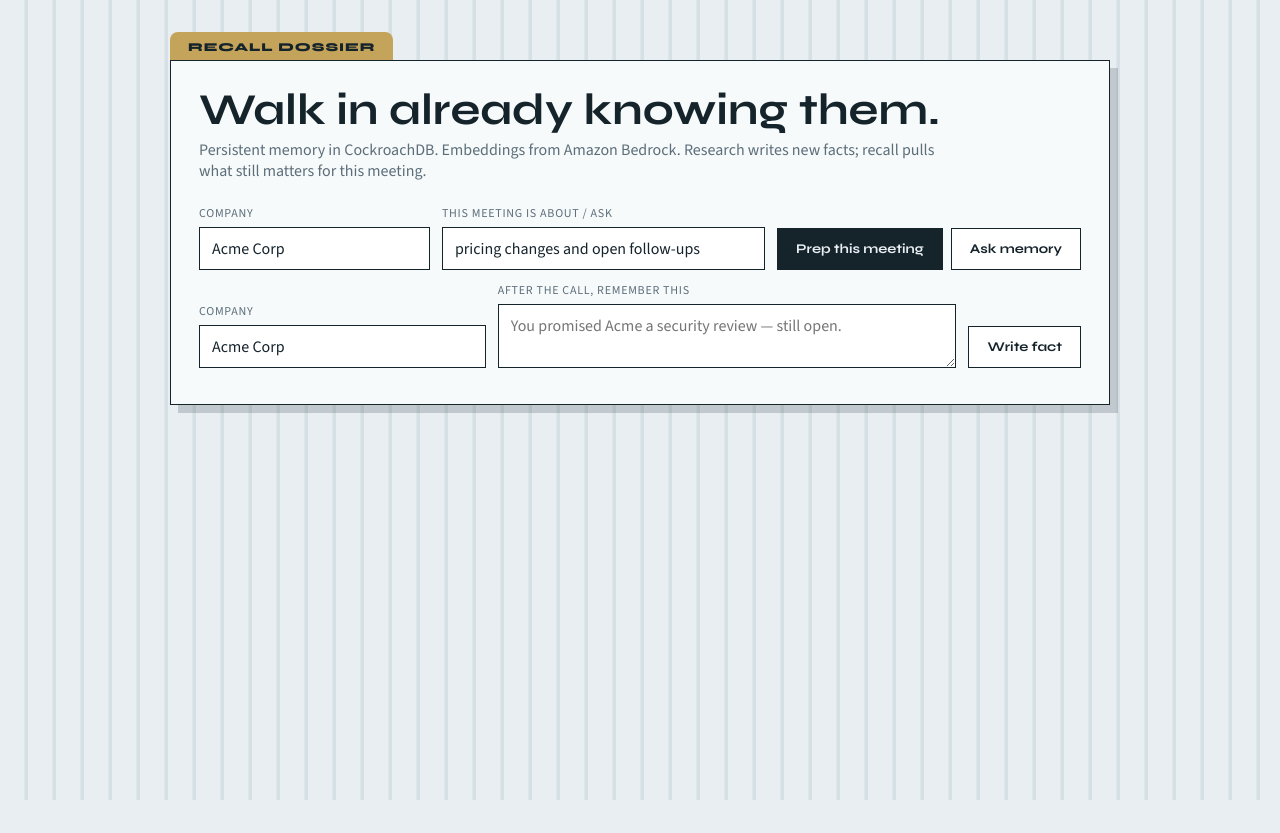
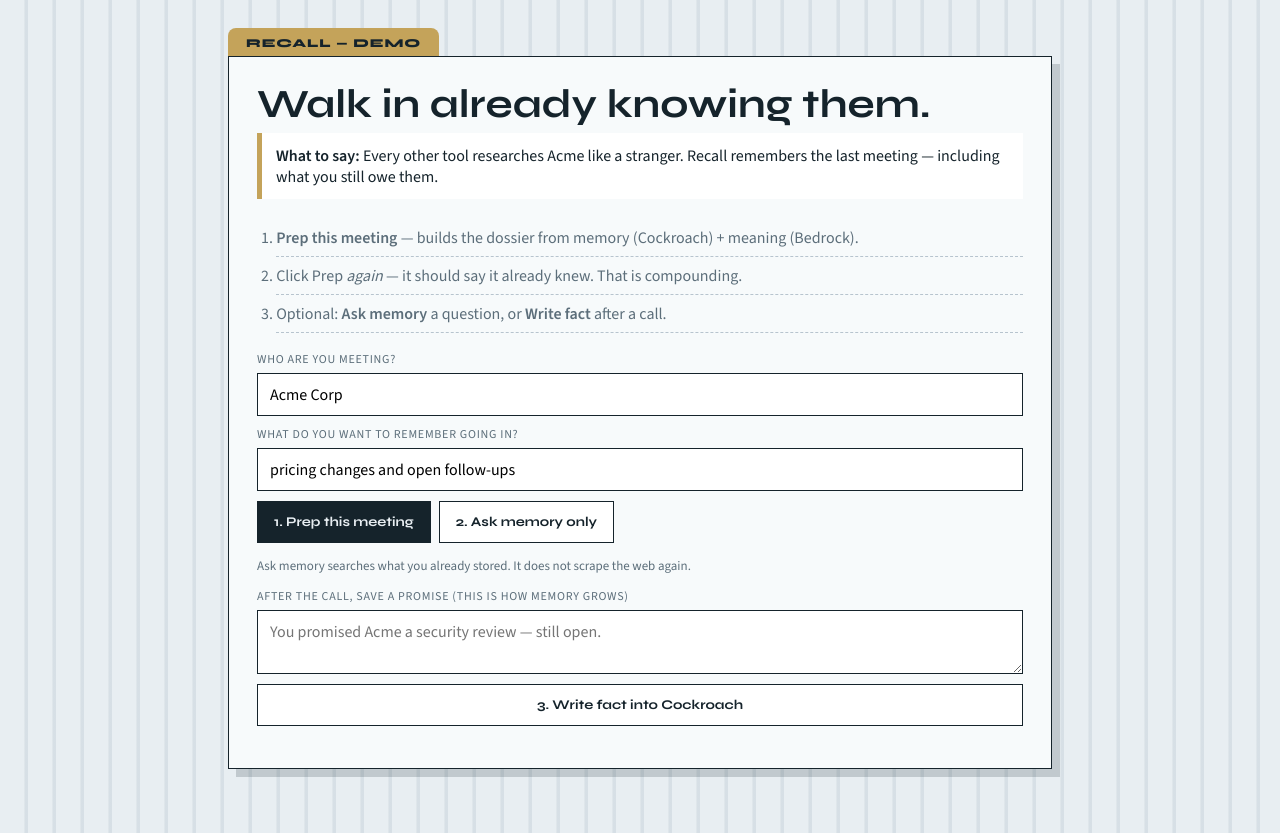
Before and after one commit to rishwarii/recall-dev, a Flask app: page / in a window 1280 px wide. Before the commit the page ends 800 px from the top, so only its background shows below. Run offline with Flask 3, Linux system fonts and the light colour scheme; data that the repository does not hold is empty; some libraries are stand-ins or nearby versions.

Commit message:
Simplify the demo UI into a presenter script with no raw scores.
Co-authored-by: Cursor <cursoragent@cursor.com>

```diff
--- a/agent.py
+++ b/agent.py
@@ -314,7 +314,7 @@ def remember_note(company: str, note: str) -> dict:
         total = _counts(conn, cid)
         return _pack(
             company,
-            "Logged a new note",
+            "what I just learned",
             cid,
             total,
             [{"text": t, "distance": float(d)} for t, d in hits],
--- a/templates/index.html
+++ b/templates/index.html
@@ -3,7 +3,7 @@
 <head>
   <meta charset="utf-8" />
   <meta name="viewport" content="width=device-width, initial-scale=1" />
-  <title>Recall — meeting dossier</title>
+  <title>Recall — walk in already knowing them</title>
   <link rel="preconnect" href="https://fonts.googleapis.com" />
   <link rel="preconnect" href="https://fonts.gstatic.com" crossorigin />
   <link href="https://fonts.googleapis.com/css2?family=IBM+Plex+Mono:wght@400;500&family=Source+Sans+3:wght@400;600&family=Syne:wght@700;800&display=swap" rel="stylesheet" />
@@ -16,22 +16,21 @@
       --stamp: #c23b22;
       --graph: #b7c4ce;
       --muted: #5c6e7a;
+      --ok: #1f6b4a;
     }
     * { box-sizing: border-box; }
     body {
       margin: 0;
-      min-height: 100vh;
       color: var(--ink);
       background:
         linear-gradient(90deg, transparent 24px, rgba(183,196,206,.35) 25px) 0 0 / 28px 28px,
         var(--paper);
       font-family: "Source Sans 3", sans-serif;
     }
-    .wrap { max-width: 980px; margin: 0 auto; padding: 32px 20px 64px; }
+    .wrap { max-width: 860px; margin: 0 auto; padding: 28px 18px 64px; }
     .tab {
       display: inline-block;
       background: var(--brass);
-      color: var(--ink);
       font-family: Syne, sans-serif;
       font-weight: 800;
       letter-spacing: .08em;
@@ -44,191 +43,185 @@
       background: var(--panel);
       border: 1px solid var(--ink);
       box-shadow: 8px 8px 0 rgba(21,35,43,.18);
-      padding: 28px 28px 36px;
+      padding: 28px;
     }
-    h1 {
-      font-family: Syne, sans-serif;
-      font-size: clamp(28px, 5vw, 44px);
-      line-height: .95;
-      margin: 0 0 8px;
+    h1 { font-family: Syne, sans-serif; font-size: clamp(26px, 5vw, 40px); line-height: .95; margin: 0 0 10px; }
+    h2 { font-family: Syne, sans-serif; font-size: 17px; margin: 22px 0 8px; }
+    .say {
+      background: #fff;
+      border-left: 5px solid var(--brass);
+      padding: 12px 14px;
+      margin: 0 0 20px;
+      color: var(--ink);
     }
-    .lede { color: var(--muted); margin: 0 0 24px; max-width: 46rem; }
-    form { display: grid; gap: 12px; grid-template-columns: 1fr 1.4fr auto; align-items: end; }
-    form.note { grid-template-columns: 1fr 1.6fr auto; margin-top: 12px; }
-    .actions { display: flex; gap: 8px; flex-wrap: wrap; }
-    button.secondary { background: #fff; color: var(--ink); }
-    textarea {
-      font: 16px "Source Sans 3", sans-serif;
-      padding: 10px 12px;
-      border: 1px solid var(--ink);
-      min-height: 44px;
-      resize: vertical;
-    }
-    @media (max-width: 720px) { form { grid-template-columns: 1fr; } }
-    label { display: grid; gap: 6px; font-size: 12px; letter-spacing: .06em; text-transform: uppercase; color: var(--muted); }
-    input {
+    .steps { margin: 0 0 18px; color: var(--muted); padding-left: 1.2rem; }
+    .hint { font-size: 13px; color: var(--muted); margin: 4px 0 0; }
+    form.main, form.note { display: grid; gap: 10px; margin-bottom: 14px; }
+    label { font-size: 12px; letter-spacing: .06em; text-transform: uppercase; color: var(--muted); display: grid; gap: 6px; }
+    input, textarea {
       font: 16px "Source Sans 3", sans-serif;
       padding: 10px 12px;
       border: 1px solid var(--ink);
       background: #fff;
-      color: var(--ink);
     }
+    .actions { display: flex; flex-wrap: wrap; gap: 8px; }
     button {
       font-family: Syne, sans-serif;
       font-weight: 700;
-      padding: 12px 18px;
+      padding: 12px 16px;
       border: 1px solid var(--ink);
       background: var(--ink);
       color: var(--paper);
       cursor: pointer;
     }
-    button:hover { background: var(--stamp); border-color: var(--stamp); }
-    .meta {
-      margin-top: 18px;
-      font-family: "IBM Plex Mono", monospace;
-      font-size: 12px;
-      color: var(--muted);
+    button.secondary { background: #fff; color: var(--ink); }
+    button:hover { background: var(--stamp); border-color: var(--stamp); color: #fff; }
+    .banner {
+      margin: 16px 0;
+      padding: 12px 14px;
+      border: 2px solid var(--ok);
+      color: var(--ok);
+      font-family: Syne, sans-serif;
     }
-    .grid { display: grid; gap: 16px; grid-template-columns: 1fr 1fr; margin-top: 22px; }
-    @media (max-width: 720px) { .grid { grid-template-columns: 1fr; } }
-    h2 {
-      font-family: Syne, sans-serif;
-      font-size: 18px;
-      margin: 0 0 10px;
+    .banner.warn { border-color: var(--stamp); color: var(--stamp); }
+    .chips { display: flex; flex-wrap: wrap; gap: 8px; margin: 10px 0 0; }
+    .chip {
+      font-size: 13px;
+      background: #fff;
+      border: 1px solid var(--graph);
+      padding: 4px 10px;
     }
     ul { margin: 0; padding: 0; list-style: none; }
-    li {
-      font-family: "IBM Plex Mono", monospace;
-      font-size: 13px;
-      line-height: 1.45;
-      padding: 8px 0;
-      border-bottom: 1px dashed var(--graph);
-    }
-    .dist { color: var(--muted); }
+    li { padding: 8px 0; border-bottom: 1px dashed var(--graph); }
     .stamp {
       display: inline-block;
       border: 2px solid var(--stamp);
       color: var(--stamp);
       font-family: Syne, sans-serif;
       font-size: 11px;
-      letter-spacing: .14em;
-      padding: 2px 8px;
-      transform: rotate(-6deg);
-      margin-left: 8px;
+      letter-spacing: .12em;
+      padding: 1px 7px;
+      margin-left: 6px;
     }
     .brief {
-      margin-top: 22px;
       white-space: pre-wrap;
-      font-family: "IBM Plex Mono", monospace;
-      font-size: 14px;
-      line-height: 1.55;
       background: #fff;
       border-left: 6px solid var(--brass);
-      padding: 18px 20px;
+      padding: 16px 18px;
+      font-size: 15px;
+      line-height: 1.5;
     }
-    a { color: var(--stamp); }
+    .foot { margin-top: 22px; font-size: 13px; color: var(--muted); }
   </style>
 </head>
 <body>
   <div class="wrap">
-    <div class="tab">Recall dossier</div>
+    <div class="tab">Recall — demo</div>
     <div class="dossier">
       <h1>Walk in already knowing them.</h1>
-      <p class="lede">Persistent memory in CockroachDB. Embeddings from Amazon Bedrock. Research writes new facts; recall pulls what still matters for this meeting.</p>
-      <form method="post" action="/prep">
-        <label>Company
+      <p class="say"><strong>What to say:</strong> Every other tool researches Acme like a stranger. Recall remembers the last meeting — including what you still owe them.</p>
+      <ol class="steps">
+        <li><strong>Prep this meeting</strong> — builds the dossier from memory (Cockroach) + meaning (Bedrock).</li>
+        <li>Click Prep <em>again</em> — it should say it already knew. That is compounding.</li>
+        <li>Optional: <strong>Ask memory</strong> a question, or <strong>Write fact</strong> after a call.</li>
+      </ol>
+
+      {% set show_goal = 'pricing changes and open follow-ups' %}
+      {% if result and result.mode != 'remember' %}
+        {% set show_goal = result.goal %}
+      {% endif %}
+
+      <form class="main" method="post" action="/prep">
+        <label>Who are you meeting?
           <input name="company" value="{{ result.company if result else 'Acme Corp' }}" required />
         </label>
-        <label>This meeting is about / ask
-          <input name="goal" value="{{ result.goal if result else 'pricing changes and open follow-ups' }}" required />
+        <label>What do you want to remember going in?
+          <input name="goal" value="{{ show_goal }}" required />
         </label>
         <div class="actions">
-          <button type="submit">Prep this meeting</button>
-          <button class="secondary" type="submit" formaction="/ask">Ask memory</button>
+          <button type="submit">1. Prep this meeting</button>
+          <button class="secondary" type="submit" formaction="/ask">2. Ask memory only</button>
         </div>
+        <p class="hint">Ask memory searches what you already stored. It does not scrape the web again.</p>
       </form>
+
       <form class="note" method="post" action="/remember">
-        <label>Company
-          <input name="company" value="{{ result.company if result else 'Acme Corp' }}" required />
-        </label>
-        <label>After the call, remember this
+        <label>After the call, save a promise (this is how memory grows)
+          <input type="hidden" name="company" value="{{ result.company if result else 'Acme Corp' }}" />
           <textarea name="note" placeholder="You promised Acme a security review — still open."></textarea>
         </label>
-        <button class="secondary" type="submit">Write fact</button>
+        <button class="secondary" type="submit">3. Write fact into Cockroach</button>
       </form>
 
-      {% set roster = result.companies if result else companies %}
-      {% if roster %}
-      <p class="meta">Companies in memory:
-        {% for c in roster %}{{ c.name }} ({{ c.facts }}){% if not loop.last %} · {% endif %}{% endfor %}
-      </p>
+      {% if result %}
+        {% if result.research_kind == 'delta' %}
+        <div class="banner">Returning account — skipped fresh web research. Used memory. That’s the product.</div>
+        {% endif %}
+        {% if result.seeded or result.researched %}
+        <div class="banner">New facts were written this run ({{ (result.seeded + result.researched)|length }}).</div>
+        {% elif result.mode == 'prep' %}
+        <div class="banner">Nothing new to write. Memory already had it. Compounding works.</div>
         {% endif %}
 
-      {% if result %}
-      <p class="meta">
-        {{ result.total_facts }} facts · {{ result.research_kind }} research
-        · {{ result.latency_ms }} ms · brief via {{ result.brief_source }}
-        {% if result.source_url %} · <a href="{{ result.source_url }}" target="_blank" rel="noreferrer">research source</a>{% endif %}
-      </p>
-      <div class="grid">
-        <div>
-          <h2>Already in memory</h2>
+        <div class="chips">
+          <span class="chip">{{ result.total_facts }} facts stored</span>
+          <span class="chip">{{ 'Repeat (delta)' if result.research_kind == 'delta' else 'First look (cold)' }}</span>
+          {% if result.latency_ms %}<span class="chip">{{ result.latency_ms }} ms</span>{% endif %}
+          {% if result.s3_url %}<span class="chip">Brief saved to Amazon S3</span>{% endif %}
+        </div>
+
+        <h2>Still open — say this first</h2>
+        <ul>
+          {% for text in result.open_items %}
+          <li>{{ text }} <span class="stamp">Still open</span></li>
+          {% else %}
+          <li>No open promises on file.</li>
+          {% endfor %}
+        </ul>
+
+        {% if result.brief %}
+        <h2>Walk-in brief (read this on camera)</h2>
+        <div class="brief">{{ result.brief }}</div>
+        {% endif %}
+
+        {% if result.questions %}
+        <h2>Three questions if you go quiet</h2>
+        <ul>
+          {% for q in result.questions %}
+          <li>{{ loop.index }}. {{ q }}</li>
+          {% endfor %}
+        </ul>
+        {% endif %}
+
+        {% if result.people %}
+        <h2>Who’s on the file</h2>
+        <ul>
+          {% for p in result.people %}
+          <li>{{ p.name }}{% if p.role %} — {{ p.role }}{% endif %}</li>
+          {% endfor %}
+        </ul>
+        {% endif %}
+
+        <h2>What memory pulled (by meaning, not keywords)</h2>
         <ul>
           {% for row in result.already_knew %}
           <li>
-              <span class="dist">{{ '%.3f'|format(row.distance) }}</span>
             {{ row.text }}
             {% if 'still open' in row.text|lower or 'promised' in row.text|lower %}
             <span class="stamp">Still open</span>
             {% endif %}
           </li>
           {% else %}
-            <li>Empty — first meeting. Research will start the file.</li>
+          <li>Empty file — first meeting. Prep will start it.</li>
           {% endfor %}
         </ul>
-        </div>
-        <div>
-          <h2>Just written this run</h2>
-          <ul>
-            {% for text in result.seeded + result.researched %}
-            <li>{{ text }}</li>
-            {% else %}
-            <li>Nothing new. Memory already had it — that is compounding.</li>
-            {% endfor %}
-          </ul>
-        </div>
-      </div>
-      {% if result.people %}
-      <h2 style="margin-top:22px">People</h2>
-      <ul>
-        {% for p in result.people %}
-        <li>{{ p.name }}{% if p.role %} — {{ p.role }}{% endif %}</li>
-        {% endfor %}
-      </ul>
-      {% endif %}
-      {% if result.questions %}
-      <h2 style="margin-top:22px">Three questions to ask</h2>
-      <ul>
-        {% for q in result.questions %}
-        <li>{{ loop.index }}. {{ q }}</li>
-        {% endfor %}
-      </ul>
-      {% endif %}
-      <h2 style="margin-top:22px">Open promises</h2>
-      <ul>
-        {% for text in result.open_items %}
-        <li>{{ text }} <span class="stamp">Still open</span></li>
-        {% else %}
-        <li>No open promises flagged.</li>
-        {% endfor %}
-      </ul>
-      {% if result.brief %}
-      <h2 style="margin-top:22px">Brief</h2>
-      <div class="brief">{{ result.brief }}</div>
-      {% if result.s3_url %}
-      <p class="meta">Brief stored at {{ result.s3_url }}</p>
-      {% endif %}
-      {% endif %}
+
+        <p class="foot">
+          Memory: CockroachDB (survives refresh and new deploys).
+          Meaning: Amazon Bedrock embeddings.
+          {% if result.s3_url %}Brief copy: Amazon S3.{% endif %}
+          You do not need to explain the numbers — they were removed for the demo.
+        </p>
       {% endif %}
     </div>
   </div>
```
Lines whose indentation alone changed are shown as unchanged.
